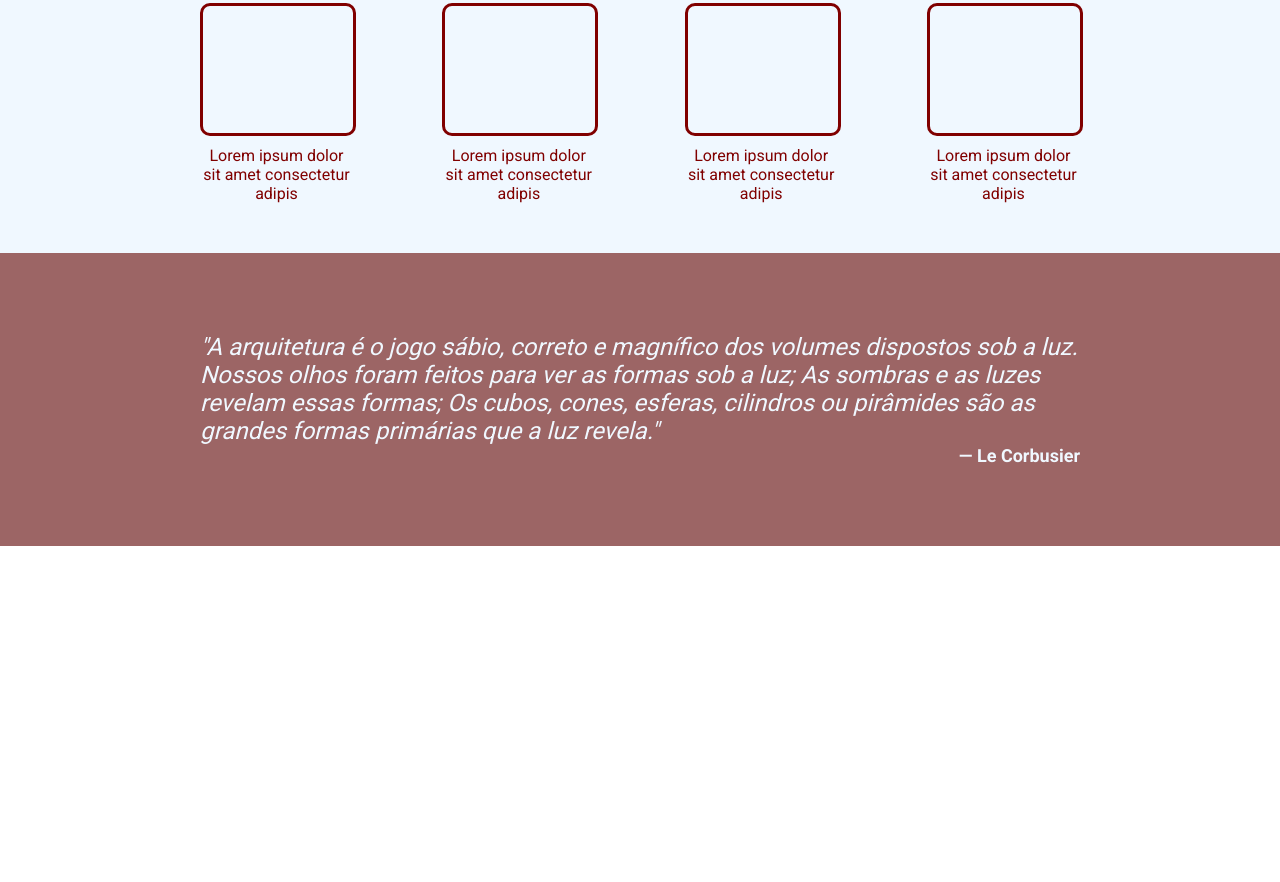
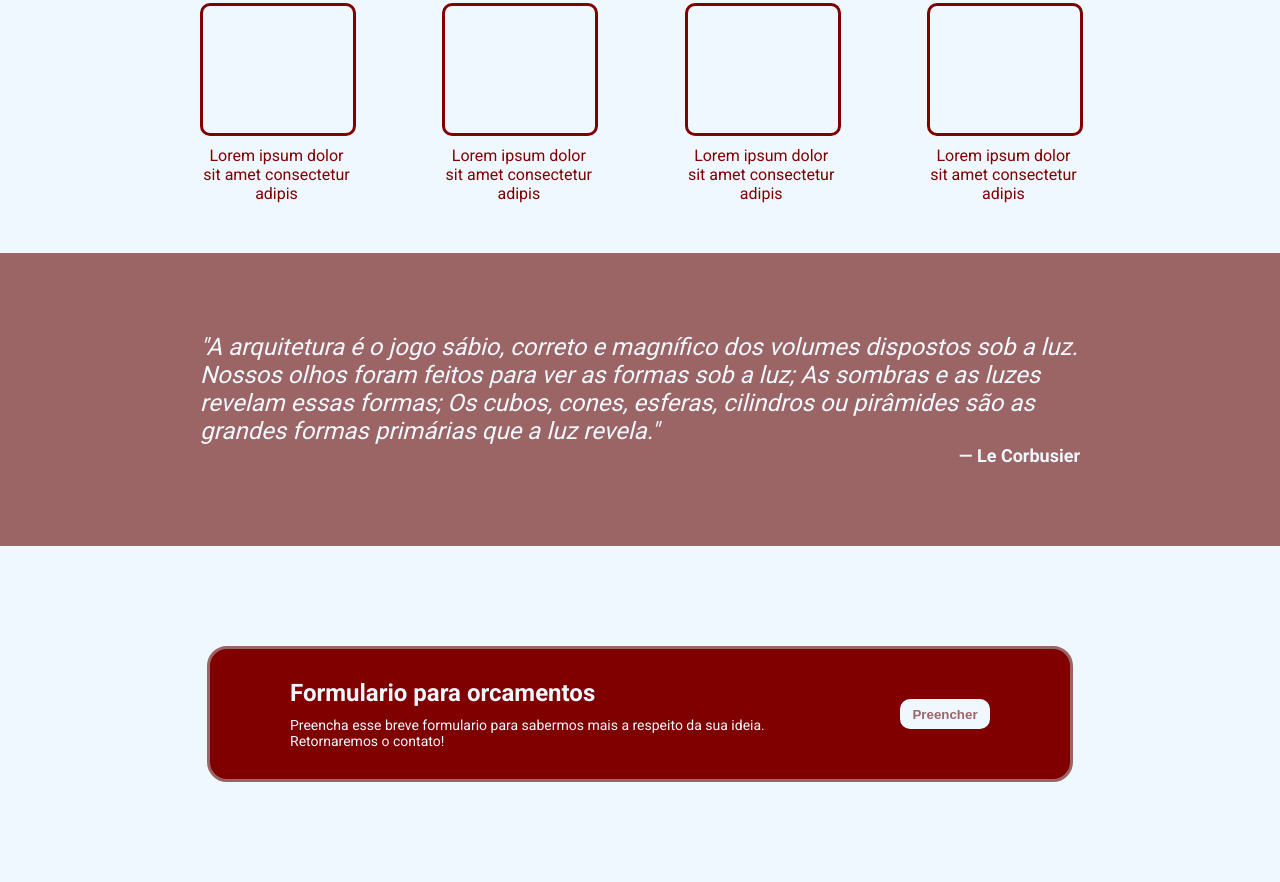
Before and after one commit to EwertonFC/TOP-Landing-Page, a plain HTML site: page index.html in a window 1280 px wide. Shown: the part 569-1451 px from the top of the page. Before the commit the page ends 1115 px from the top, so only its background shows below. Drawn offline with Linux system fonts and the light colour scheme.

Commit message:
Fazer layout/estilo da parte 4 landing page

```diff
--- a/index.html
+++ b/index.html
@@ -71,7 +71,23 @@
             — Le Corbusier
         </div>
     </div>
-    <div></div>
+
+    <div class="parte-4">
+        <div class="card">
+            <div class="container-texto-4">
+                <div class="titulo-4">
+                    Formulario para orcamentos
+                </div>
+                <div class="conteudo-4">
+                    Preencha esse breve formulario para sabermos mais a respeito da sua ideia. Retornaremos o contato!
+                </div>
+            </div>
+            <button>
+                Preencher
+            </button>
+
+        </div>
+    </div>
     <div></div>
 </body>
 </html>
--- a/style.css
+++ b/style.css
@@ -148,3 +148,50 @@ ul {
     font-weight: bolder;
     font-size: 18px;
 }
+
+.parte-4{
+    display: flex;
+    justify-content: center;
+    align-items: center;
+    background-color: aliceblue;
+    padding: 100px;
+}
+
+.card {
+    display: flex;
+    justify-content: space-between;
+    align-items: center;
+    background-color: maroon;
+    border-radius: 20px;
+    padding: 0px 80px 0px 80px;
+    width: 700px;
+    height: 130px;
+    border: 3px solid rgb(156, 101, 101);
+}
+
+.container-texto-4 {
+    width: 500px;
+    color: aliceblue;
+    display: flex;
+    flex-direction: column;
+    gap: 10px;
+}
+
+.parte-4 button {
+    background-color: aliceblue;
+    color: rgb(156, 101, 101);
+    font-weight: 900;
+    border: 3px solid aliceblue;
+    border-radius: 10px;
+    width: 90px;
+    height: 30px;
+}
+
+.titulo-4 {
+    font-size: 24px;
+    font-weight: 900;
+}
+
+.conteudo-4 {
+    font-size: 14px;
+}
```
